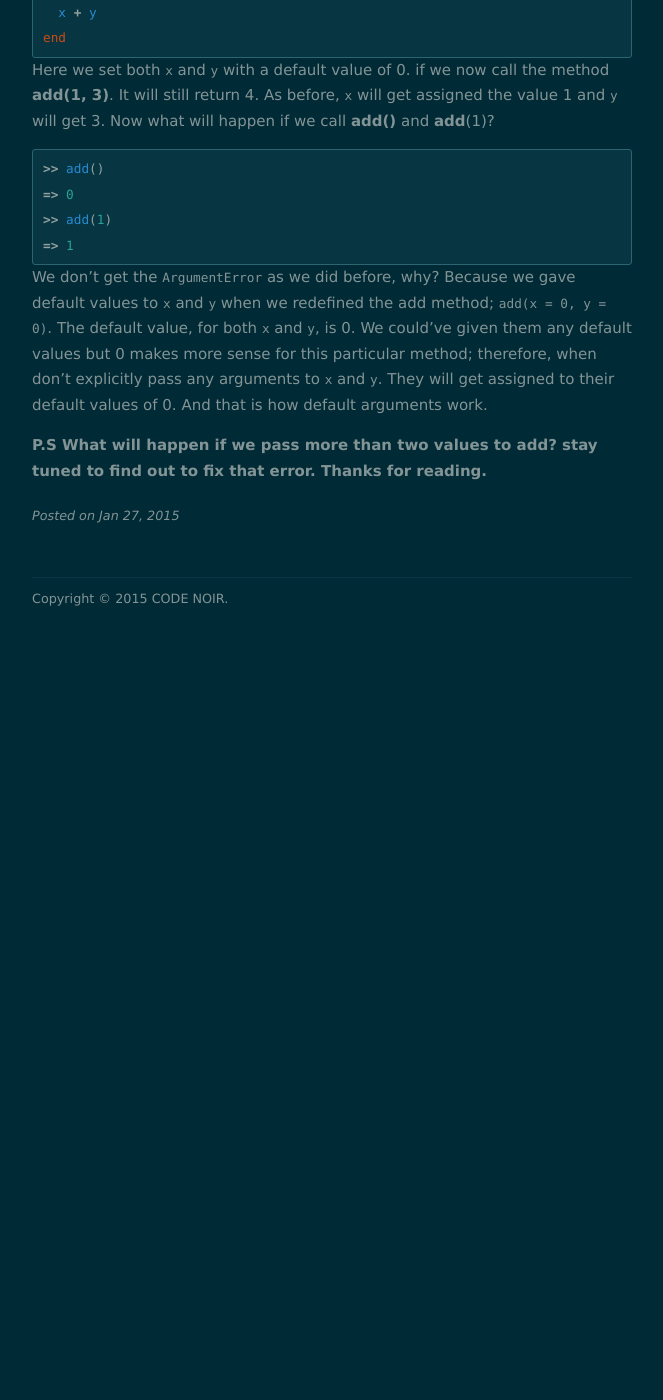
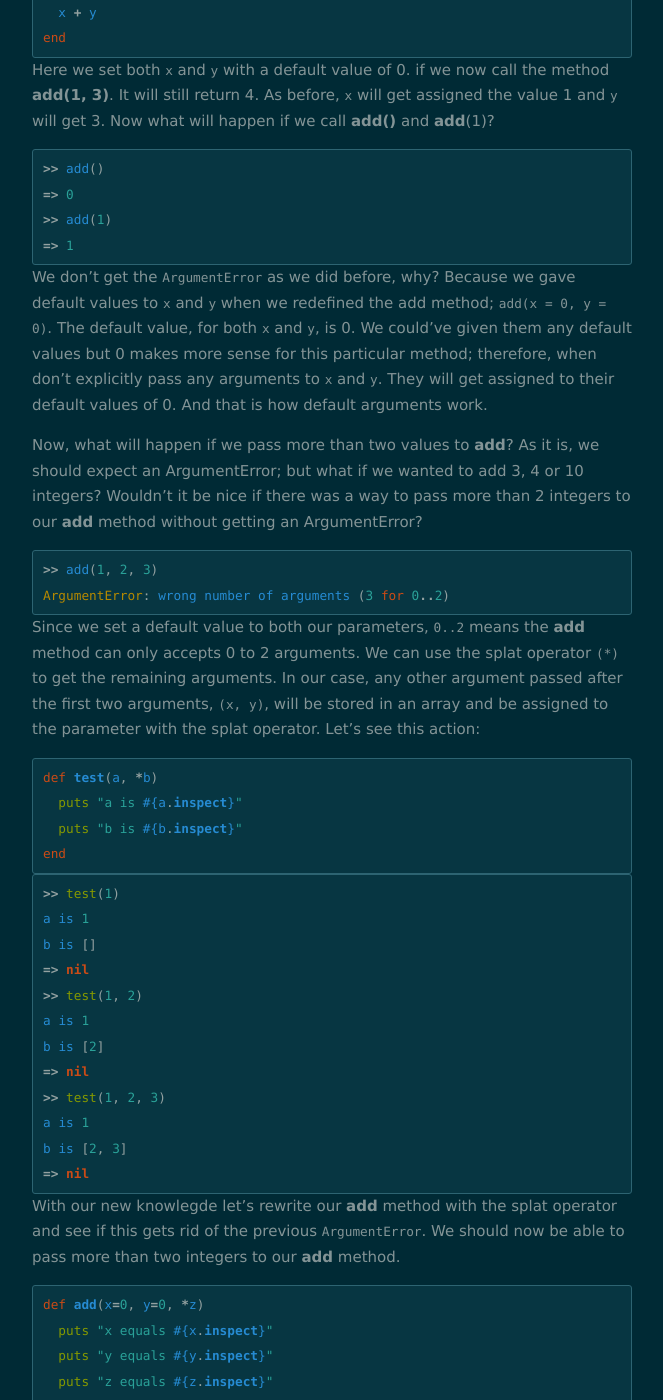
Before and after one commit to lezoudali/lezoudali.github.io, a Jekyll site: the page built from _posts/2015-01-27-default-arguments.markdown, in a window 1280 px wide and 1400 px high, scrolled down 999 px. Shown: the whole window, without its empty margins (308-971 px from the left). Built offline with Jekyll 4.4.1, drawn with Linux system fonts in a browser that asks for light colours; nearby versions of some CDN libraries; before the commit the page ends 1629 px from its top, so only the background shows below that; some of the changed text lies outside the part shown.

Commit message:
added more to default argument post

```diff
--- a/_posts/2015-01-27-default-arguments.markdown
+++ b/_posts/2015-01-27-default-arguments.markdown
@@ -49,4 +49,119 @@ Here we set both `x` and `y` with a default value of 0. if we now call the metho
 
 We don't get the `ArgumentError` as we did before, why? Because we gave default values to `x` and `y` when we redefined the add method; **`add(x = 0, y = 0)`**. The default value, for both `x` and `y`, is 0. We could've given them any default values but 0 makes more sense for this particular method; therefore, when don't explicitly pass any arguments to `x` and `y`. They will get assigned to their default values of 0. And that is how default arguments work.
 
-**P.S What will happen if we pass more than two values to add? stay tuned to find out to fix that error. Thanks for reading.**
+Now, what will happen if we pass more than two values to __add__? As it is, we should expect an ArgumentError; but what if we wanted to add 3, 4 or 10 integers? Wouldn't it be nice if there was a way to pass more than 2 integers to our __add__ method without getting an ArgumentError?
+
+{% highlight ruby %}
+>> add(1, 2, 3)
+ArgumentError: wrong number of arguments (3 for 0..2)
+{% endhighlight %}
+
+Since we set a default value to both our parameters, `0..2` means the __add__ method can only accepts 0 to 2 arguments.
+We can use the splat operator `(*)` to get the remaining arguments. In our case, any other argument passed after the first two arguments, `(x, y)`, will be stored in an array and be assigned to the parameter with the splat operator. Let's see this action:
+
+{% highlight ruby %}
+def test(a, *b)
+  puts "a is #{a.inspect}"
+  puts "b is #{b.inspect}"
+end
+{% endhighlight %}
+{% highlight ruby %}
+>> test(1)
+a is 1
+b is []
+=> nil
+>> test(1, 2)
+a is 1
+b is [2]
+=> nil
+>> test(1, 2, 3)
+a is 1
+b is [2, 3]
+=> nil
+{% endhighlight %}
+
+With our new knowlegde let's rewrite our __add__ method with the splat operator and see if this gets rid of the previous `ArgumentError`. We should now be able to pass more than two integers to our __add__ method.
+
+{% highlight ruby %}
+def add(x=0, y=0, *z)
+  puts "x equals #{x.inspect}"
+  puts "y equals #{y.inspect}"
+  puts "z equals #{z.inspect}"
+
+  sum = x+y
+  z.each {|num| sum += num}
+  sum
+end
+{% endhighlight %}
+
+{% highlight ruby %}
+>> add(1)
+x equals 1
+y equals 0
+z equals []
+=> 1
+>> add(1, 2)
+x equals 1
+y equals 2
+z equals []
+=> 3
+>> add(1, 2, 3)
+x equals 1
+y equals 2
+z equals [3]
+=> 6
+>> add(1, 2, 3, 4, 5)
+x equals 1
+y equals 2
+z equals [3, 4, 5]
+=> 15
+{% endhighlight %}
+
+
+##More examples with the splat operator
+
+
+{% highlight ruby %}
+>> first,* list = ['a', 'b', 'c', 'd']
+=> ["a", "b", "c", "d"]
+>> first
+=> "a"
+>> list
+=> ["b", "c", "d"]
+{% endhighlight %}
+
+{% highlight ruby %}
+>> *list, last = ['a', 'b', 'c', 'd']
+=> ["a", "b", "c", "d"]
+>> list
+=> ["a", "b", "c"]
+>> last
+=> "d"
+{% endhighlight %}
+
+{% highlight ruby %}
+>> first, *center, last = [1,2,3,4]
+=> [1, 2, 3, 4]
+>> center
+=> [2, 3]
+>> first
+=> 1
+>> last
+=> 4
+{% endhighlight %}
+
+{% highlight ruby %}
+>> range = *(1..5)
+=> [1, 2, 3, 4, 5]
+{% endhighlight %}
+
+{% highlight ruby %}
+>> def add(a,b)
+>>   a + b
+>> end
+=> :add
+>> nums = [1, 2]
+=> [1, 2]
+>> add(*nums)
+=> 3
+{% endhighlight %}
```
